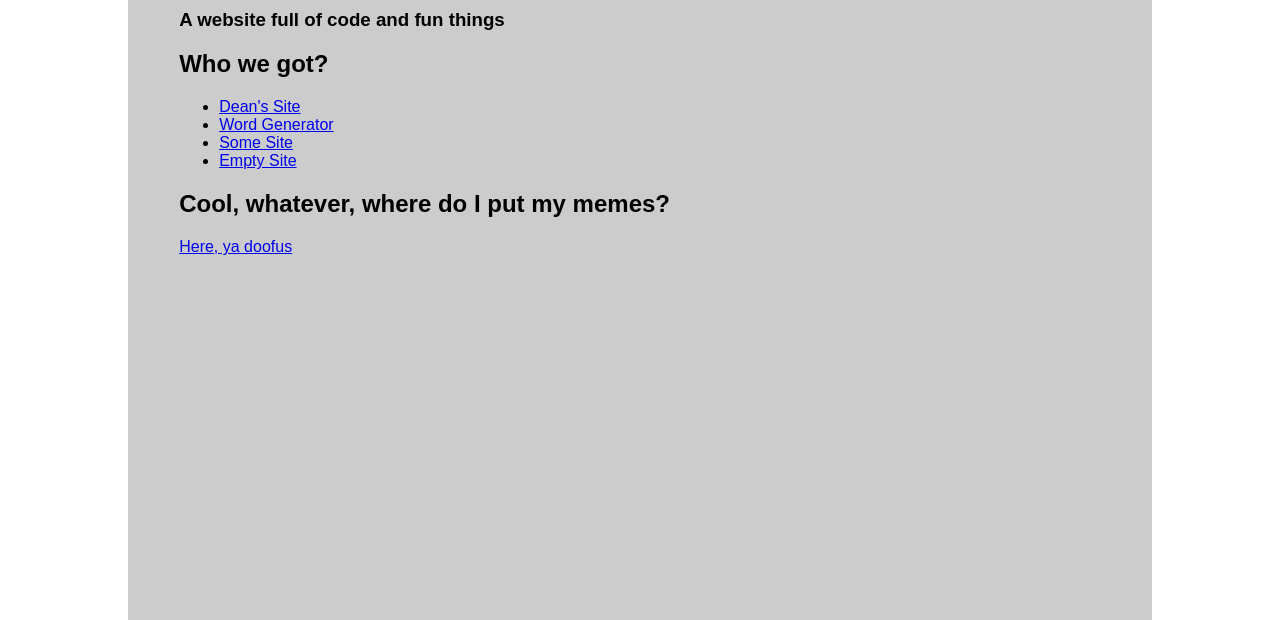
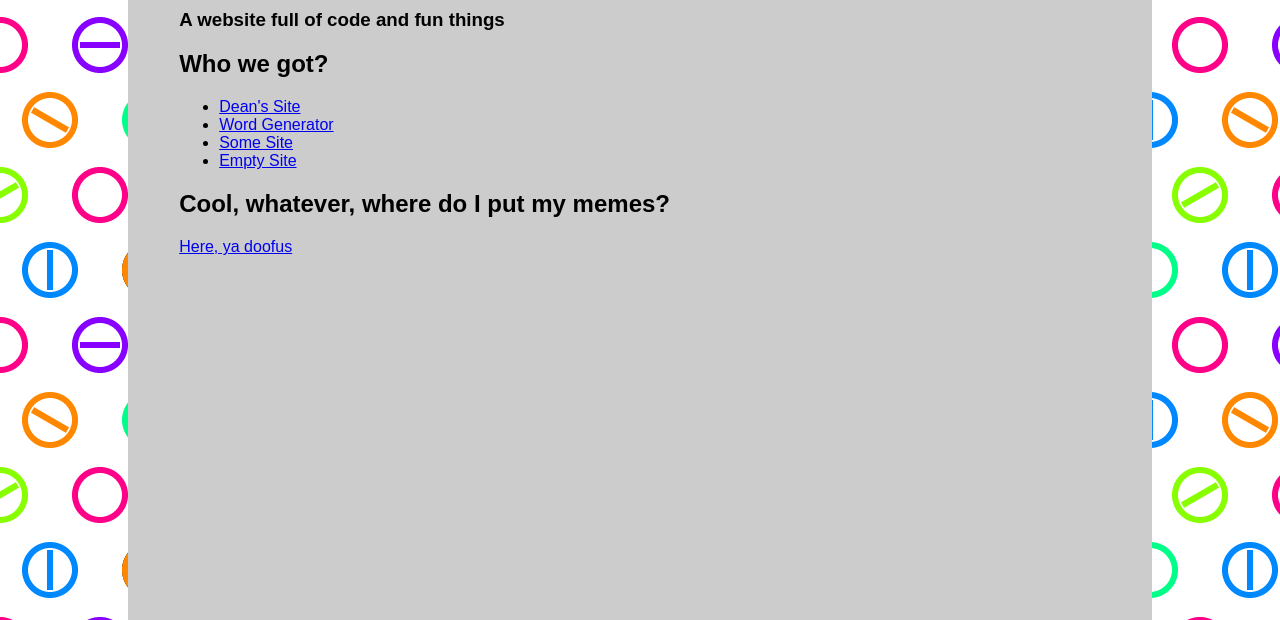
Before and after one commit to dean-l/chopfloor, a plain HTML site: page index.html in a window 1280 px wide. Shown: the part 180-800 px from the top of the page. Drawn offline with nearby package versions, Linux system fonts and the light colour scheme.

Commit message:
dsfgdfagas

```diff
--- a/css/style.css
+++ b/css/style.css
@@ -1,5 +1,5 @@
 html{
-	background-image: url("images/background.png");
+	background-image: url("background.png");
 }
 body{
 	margin: 0px;
```
Also changed, not shown: css/background.png (renamed from images/background.png), css/background1.png (renamed from images/background1.png).
